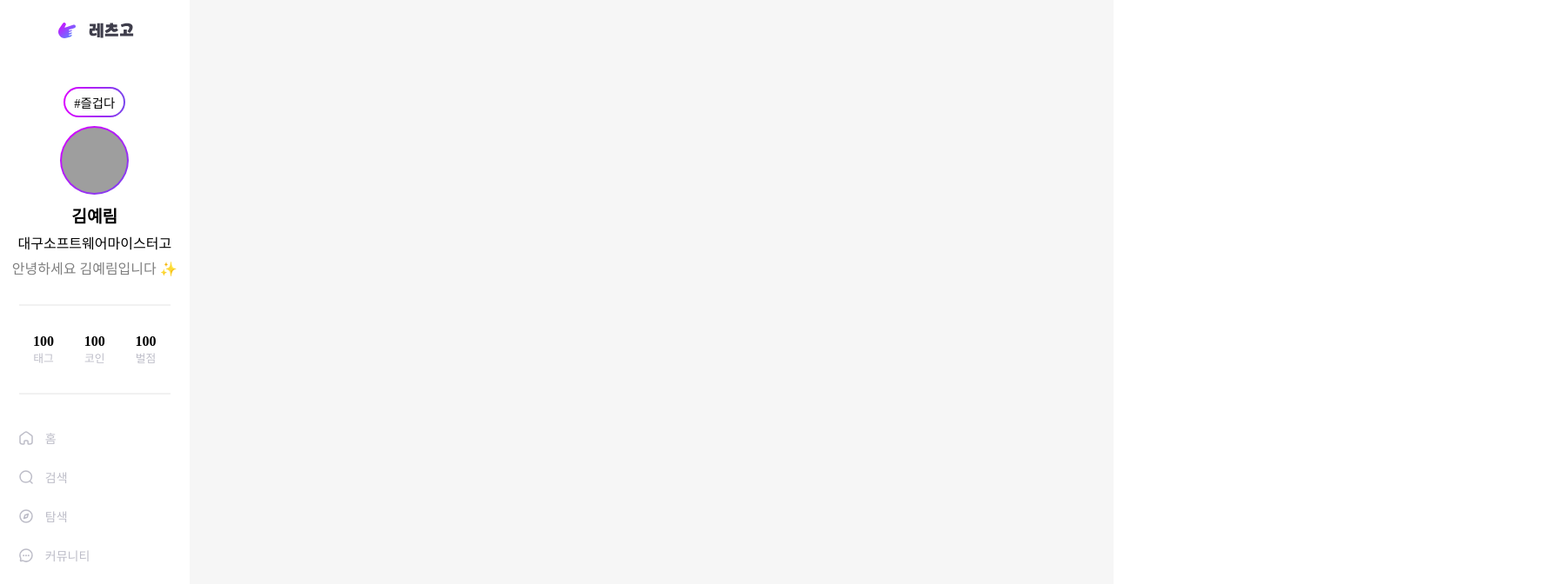
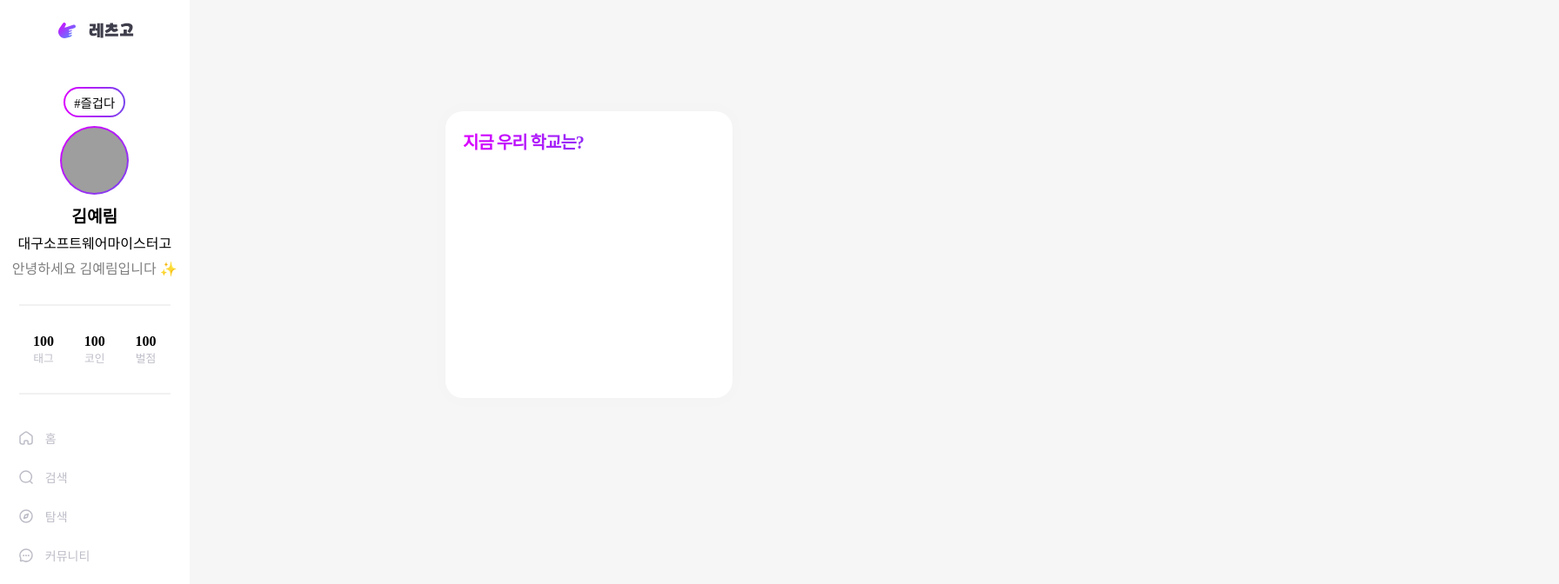
Before and after one commit to TW00D/letsgo-web-mini, a React (Vite) app: page / in a window 1280 px wide. Shown: the top 672 px of the page at 87% size, 1792 px wide, since content can reach past the window. Built offline with nearby package versions, Linux system fonts and the light colour scheme; grey boxes are pictures that could not be loaded; a web font is replaced by a local one.

Commit message:
feat : 지금 우리 학교는 wraper 뷰

```diff
--- a/src/components/Home/index.tsx
+++ b/src/components/Home/index.tsx
@@ -1,12 +1,14 @@
 import Nav from "../common/Nav";
-import * as h from "./style"
+import SchoolWidget from "../common/SchoolWidget";
+import * as h from "./style";
 
 const Home = () => {
-    return (
-        <h.HomeContainer>
-          <Nav />
-        </h.HomeContainer>
-    )
-}
+  return (
+    <h.HomeContainer>
+      <Nav />
+      <SchoolWidget></SchoolWidget>
+    </h.HomeContainer>
+  );
+};
 
 export default Home;
--- a/src/components/Home/style.ts
+++ b/src/components/Home/style.ts
@@ -5,4 +5,7 @@ export const HomeContainer = styled.div`
   width: 100%;
   height: 100vh;
   background-color: #f6f6f6;
-`
+
+  padding-left: 40%;
+  padding-top: 10%;
+`;
--- /dev/null
+++ b/src/components/common/SchoolWidget/index.tsx
@@ -0,0 +1,12 @@
+import * as S from "./style";
+const SchoolWidget = () => {
+  return (
+    <>
+      <S.SchoolWidgetContainer>
+        <S.SchoolWidgetTitle>지금 우리 학교는?</S.SchoolWidgetTitle>
+      </S.SchoolWidgetContainer>
+    </>
+  );
+};
+
+export default SchoolWidget;
--- /dev/null
+++ b/src/components/common/SchoolWidget/style.ts
@@ -0,0 +1,22 @@
+import styled from "styled-components";
+
+export const SchoolWidgetContainer = styled.div`
+  background-color: white;
+  width: 330px;
+  height: 330px;
+  border-radius: 20px;
+  box-shadow: 0px 0px 18px 6px rgba(0, 0, 0, 0.01);
+  padding: 20px;
+  box-sizing: border-box;
+`;
+
+export const SchoolWidgetTitle = styled.h2`
+  background-image: linear-gradient(to right, #db00ff, #455cec);
+  background-clip: text;
+  -webkit-background-clip: text;
+  color: transparent;
+  font-size: 20px;
+  font-weight: 700;
+  font-family: "Pretendard";
+  letter-spacing: -1px;
+`;
```
